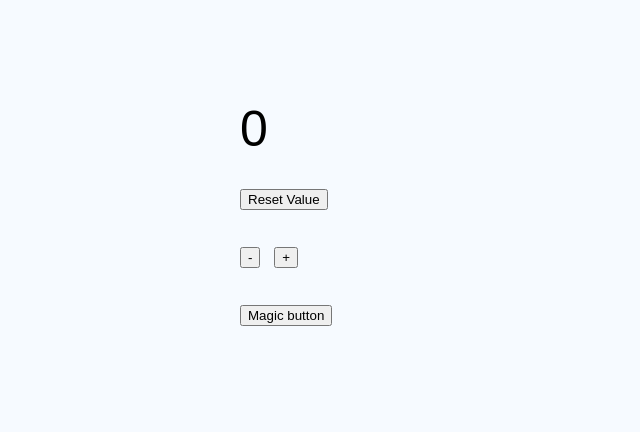
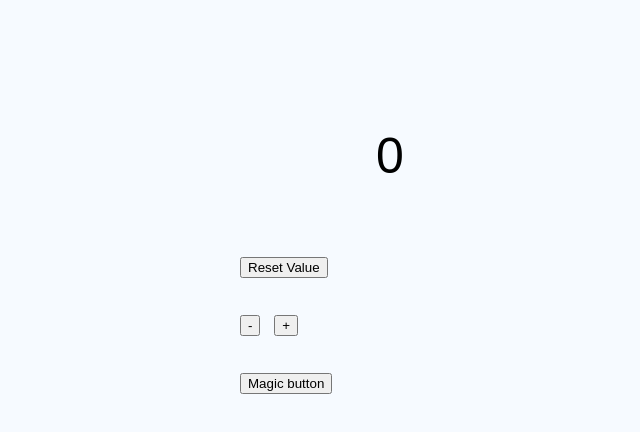
Before and after one commit to LeoBok/JS-Counter-Project, a plain HTML site: page index.html in a window 1280 px wide. Shown: the whole page, without its empty margins (250-890 px from the left). Drawn offline with Linux system fonts and the light colour scheme.

Commit message:
added style to 'show-number' div in css file

```diff
--- a/style.css
+++ b/style.css
@@ -16,3 +16,11 @@ body {
     flex-direction: column;
     font-size: 50px;
 }
+
+.show-number {
+    height: 50%;
+    display: flex;
+    justify-content: center;
+    align-items: center;
+    margin-bottom: 5%;
+}
```
